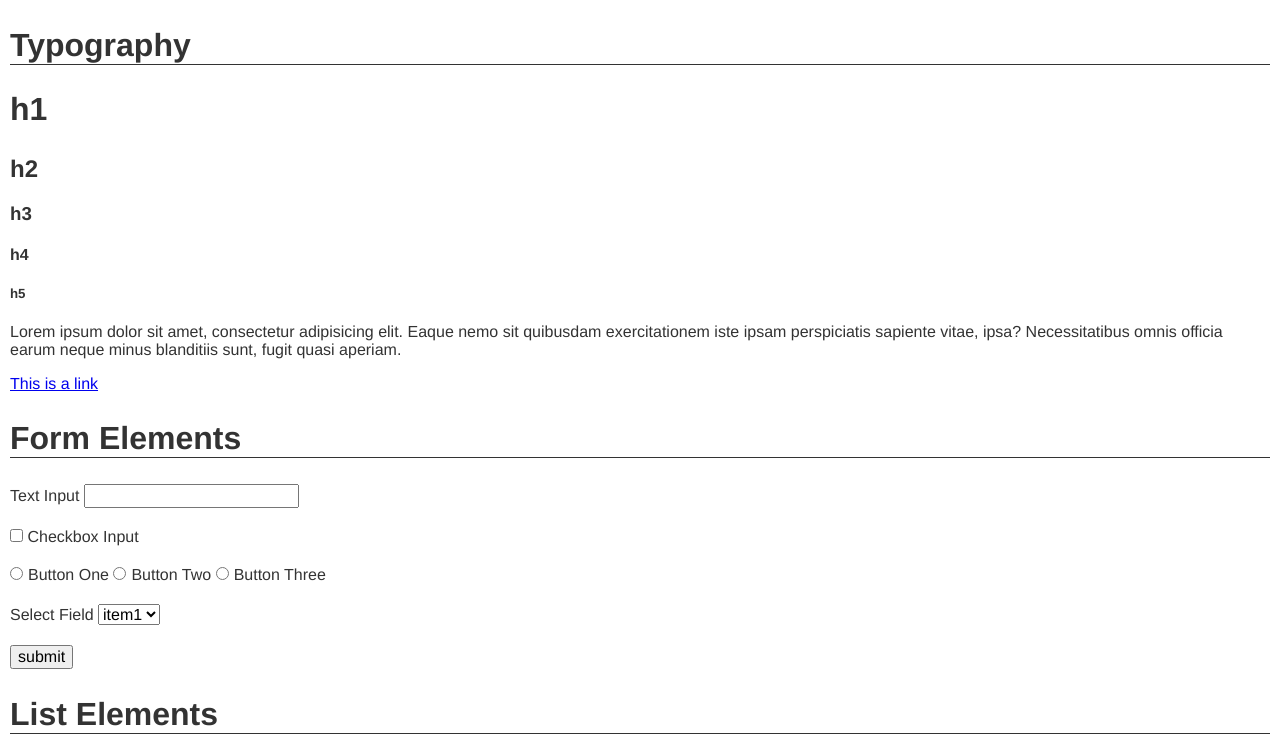
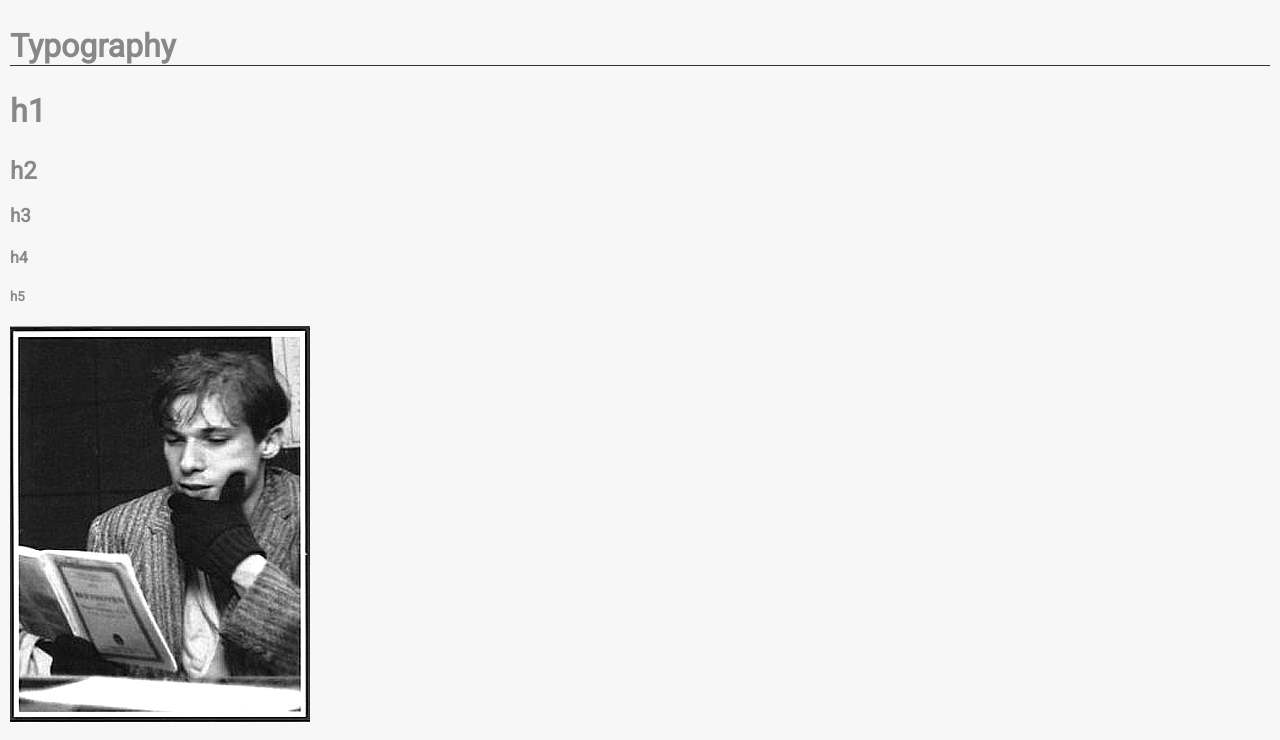
Before and after one commit to kerrywall/dinsdale, a plain HTML site: page index.html in a window 1280 px wide. Shown: the top 740 px of the page. Drawn offline with Linux system fonts and the light colour scheme.

Commit message:
modified stuff

```diff
--- a/css/main.css
+++ b/css/main.css
@@ -8,6 +8,12 @@ body {
   font-size: 16px;
   font-weight: 300;
   font-family: "HelveticaNeue-Light", "Helvetica Neue Light", "Helvetica Neue", Helvetica, Arial, "Lucida Grande", sans-serif;
+  background: #f7f7f7;
+}
+
+h1, h2, h3, h4, h5, h6 {
+	font-family: 'Roboto', sans-serif;
+	color: #888;
 }
 
 section {
--- a/index.html
+++ b/index.html
@@ -3,6 +3,7 @@
 <head>
   <meta charset="UTF-8">
   <title>Title Goes Here</title>
+  <link href='http://fonts.googleapis.com/css?family=Roboto' rel='stylesheet' type='text/css'>
   <link rel="stylesheet" href="css/main.css">
 </head>
 <body>
@@ -14,6 +15,7 @@
     <h3>h3</h3>
     <h4>h4</h4>
     <h5>h5</h5>
+    <img src="images/homeboy.jpg" alt="">
     <p>Lorem ipsum dolor sit amet, consectetur adipisicing elit. Eaque nemo sit quibusdam exercitationem iste ipsam perspiciatis sapiente vitae, ipsa? Necessitatibus omnis officia earum neque minus blanditiis sunt, fugit quasi aperiam.</p>
 
     <a href="#">This is a link</a>
```
Also changed, not shown: images/homeboy.jpg (added).
